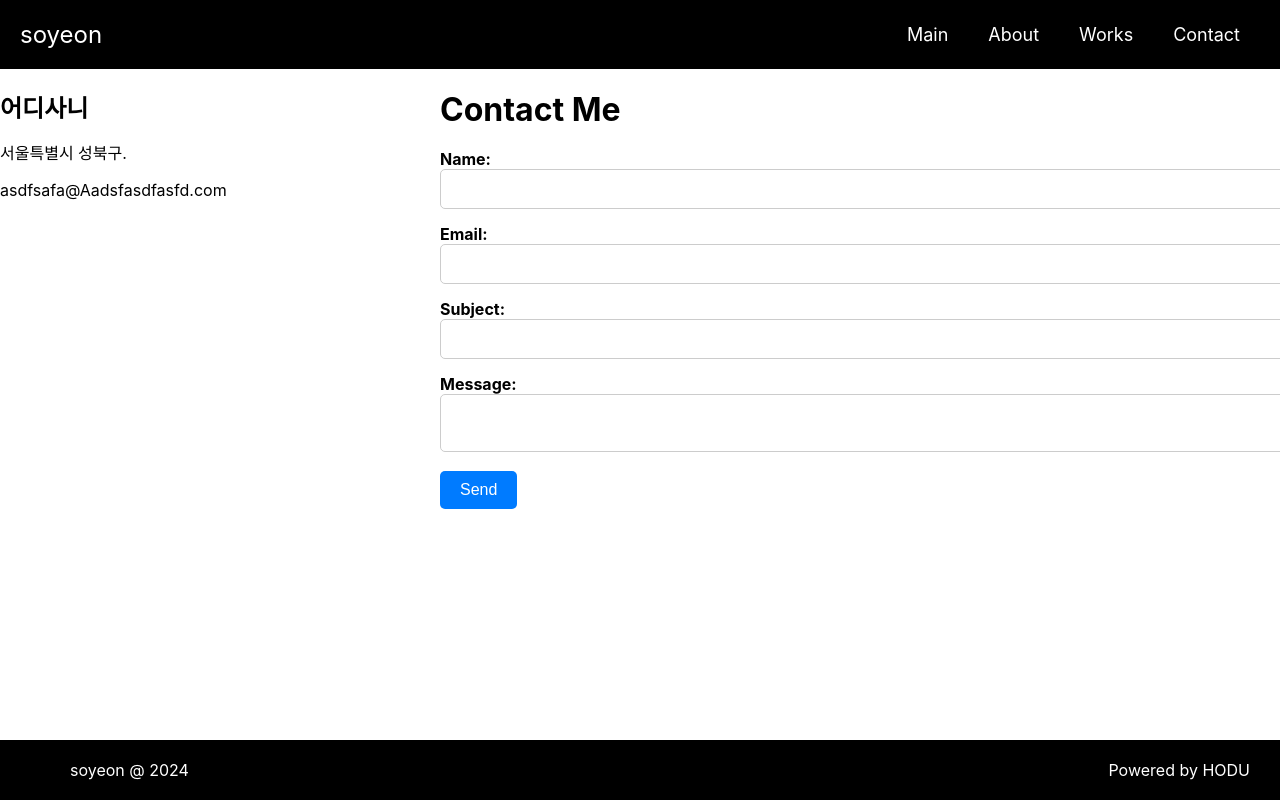
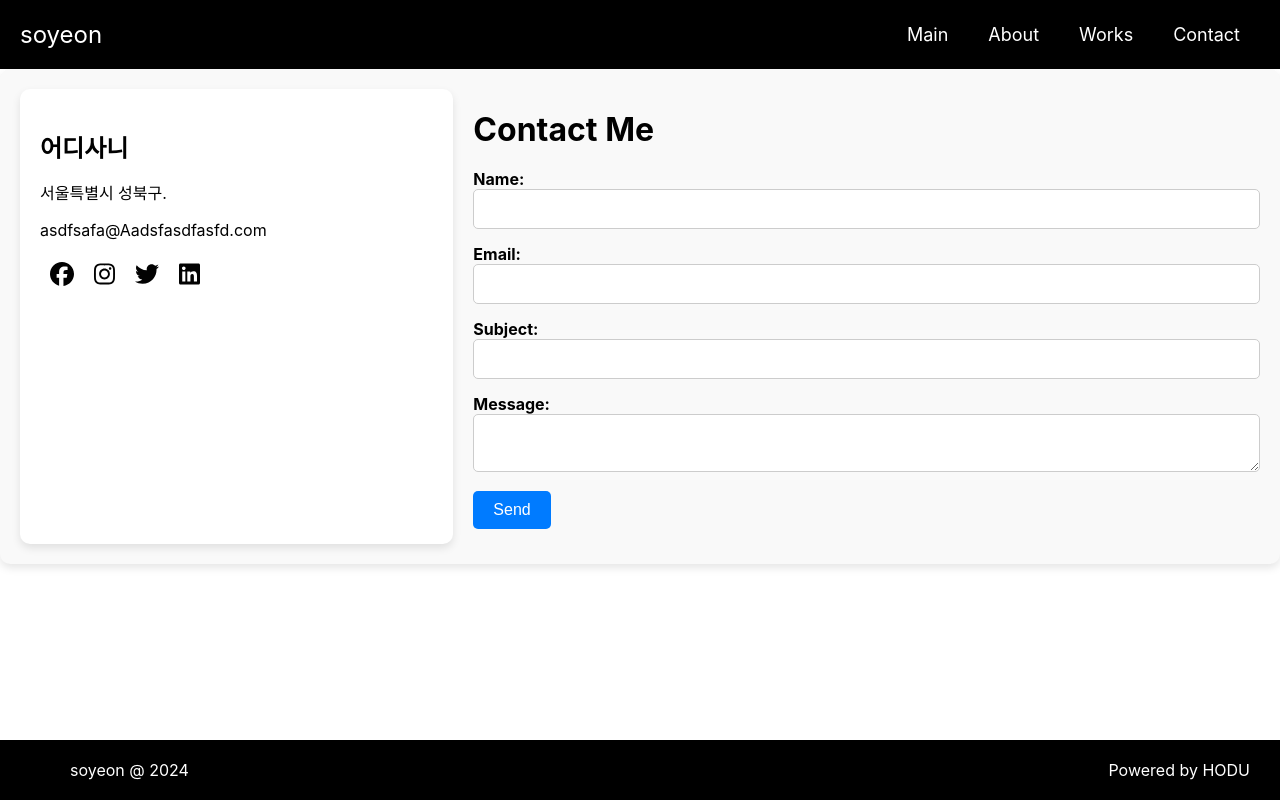
Before and after one commit to 9walnut/SY_Portfolio, a React (Create React App) app in the folder client/: page /contact in a window 1280 px wide. Shown: the top 800 px of the page. Built offline with nearby package versions, Linux system fonts and the light colour scheme.

Commit message:
✨ Add contactpage
add contactpage social icon & css

```diff
--- a/client/src/pages/ContactPage.tsx
+++ b/client/src/pages/ContactPage.tsx
@@ -1,5 +1,12 @@
 import React, { Component } from "react";
 import styled from "styled-components";
+import { FontAwesomeIcon } from "@fortawesome/react-fontawesome";
+import {
+  faFacebook,
+  faInstagram,
+  faTwitter,
+  faLinkedin,
+} from "@fortawesome/free-brands-svg-icons";
 
 interface ContactPageState {
   name: string;
@@ -11,6 +18,10 @@ interface ContactPageState {
 const ContactContainer = styled.div`
   display: flex;
   flex-wrap: wrap;
+  background-color: #f9f9f9;
+  padding: 20px;
+  border-radius: 10px;
+  box-shadow: 0 4px 8px rgba(0, 0, 0, 0.1);
 
   @media screen and (max-width: 768px) {
     flex-direction: column;
@@ -20,6 +31,10 @@ const ContactContainer = styled.div`
 const InfoContainer = styled.div`
   flex: 1;
   margin-right: 20px;
+  padding: 20px;
+  background-color: #ffffff;
+  border-radius: 10px;
+  box-shadow: 0 4px 8px rgba(0, 0, 0, 0.1);
 
   @media screen and (max-width: 768px) {
     margin-right: 0;
@@ -33,6 +48,20 @@ const InfoContainer = styled.div`
 
   p {
     margin-bottom: 5px;
+  }
+`;
+
+const SocialIconsContainer = styled.div`
+  margin-top: 20px;
+`;
+
+const SocialIcon = styled.a`
+  color: #020202;
+  font-size: 24px;
+  margin: 0 10px;
+  transition: color 0.3s;
+  &:hover {
+    color: #020202;
   }
 `;
 
@@ -61,6 +90,11 @@ const FormContainer = styled.div`
         border: 1px solid #ccc;
         border-radius: 5px;
         font-size: 16px;
+        box-sizing: border-box;
+      }
+
+      textarea {
+        resize: vertical;
       }
 
       button {
@@ -117,6 +151,20 @@ class ContactPage extends Component<{}, ContactPageState> {
           <h2>어디사니</h2>
           <p>서울특별시 성북구.</p>
           <p>asdfsafa@Aadsfasdfasfd.com</p>
+          <SocialIconsContainer>
+            <SocialIcon href="https://www.facebook.com">
+              <FontAwesomeIcon icon={faFacebook} />
+            </SocialIcon>
+            <SocialIcon href="https://www.instagram.com">
+              <FontAwesomeIcon icon={faInstagram} />
+            </SocialIcon>
+            <SocialIcon href="https://www.twitter.com">
+              <FontAwesomeIcon icon={faTwitter} />
+            </SocialIcon>
+            <SocialIcon href="https://www.linkedin.com">
+              <FontAwesomeIcon icon={faLinkedin} />
+            </SocialIcon>
+          </SocialIconsContainer>
         </InfoContainer>
         <FormContainer>
           <h1>Contact Me</h1>
```
